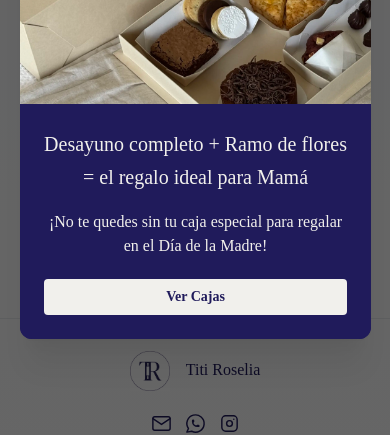
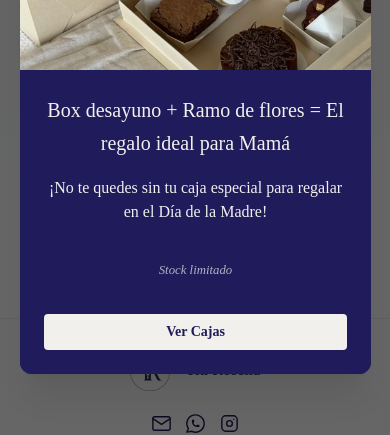
Before and after one commit to MarcosCasiraghi/TitiRoselia, a React (Create React App) app: page /productos in a window 390 px wide. Shown: the part 369-804 px from the top of the page. Built offline with nearby package versions, Linux system fonts and the light colour scheme; no server answers; the database is empty.

Commit message:
feat: texto stock limitado agregado

```diff
--- a/src/pages/product/product.js
+++ b/src/pages/product/product.js
@@ -179,6 +179,9 @@ function Product() {
                                                     <br />
                                                 </>
                                             )}
+                                            {product.category === "dia-de-la-madre" &&
+                                                <span className={styles.limitedEdition}>Stock limitado</span>
+                                            }
                                             <Button className={styles.contact_button} rightSection={<IconBrandWhatsapp size={20} />} component='a' href={link} target="_blank" rel="noopener noreferrer">
                                                 ¡Pedí ahora!
                                             </Button>
@@ -264,6 +267,9 @@ function Product() {
                                                     <br />
                                                 </>
                                             )}
+                                            {product.category === "dia-de-la-madre" &&
+                                                <span className={styles.limitedEdition}>Stock limitado</span>
+                                            }
                                             <Button className={styles.contact_button} rightSection={<IconBrandWhatsapp size={20} />} component='a' href={link} target="_blank" rel="noopener noreferrer">
                                                 ¡Pedí ahora!
                                             </Button>
--- a/src/pages/product/product.module.css
+++ b/src/pages/product/product.module.css
@@ -52,3 +52,22 @@
     text-decoration: underline;
     position: relative;
 }
+
+.limitedEdition {
+    position: static;
+    display: block;
+    margin: 0 0 1rem 0;
+    font-size: 0.85rem;
+    color: #201b5b;
+    font-style: italic;
+    text-align: left;
+}
+
+@media (max-width: 768px) {
+    .limitedEdition {
+        font-size: 0.8rem;
+        margin: 0 0 1rem 0;
+        text-align: center;
+    }
+
+}
--- a/src/pages/products/products.js
+++ b/src/pages/products/products.js
@@ -128,11 +128,13 @@ function Products() {
           {/* Right content side */}
           <div className={styles.modalText}>
             <Text size="xl" mb="md" className={styles.modalTitle}>
-              Desayuno completo + Ramo de flores = el regalo ideal para Mamá
+              Box desayuno + Ramo de flores = El regalo ideal para Mamá
             </Text>
             <Text size="md" mb="lg" className={styles.modalDescription}>
               ¡No te quedes sin tu caja especial para regalar en el Día de la Madre!
             </Text>
+            <span className={styles.modalLimitedEdition}>Stock limitado</span>
+            <br/>
             <Button
               fullWidth
               className={styles.modalButton}
--- a/src/pages/products/products.module.css
+++ b/src/pages/products/products.module.css
@@ -114,6 +114,19 @@
   display: flex;
   flex-direction: column;
   justify-content: center;
+  position: relative;
+  min-height: 250px;
+}
+
+.modalLimitedEdition {
+  position: static;
+  display: block;
+  margin: 1.2rem 0 0.5rem 0;
+  font-size: 0.85rem;
+  color: #f1f0ec;
+  opacity: 0.7;
+  font-style: italic;
+  text-align: left;
 }
 
 .modalTitle {
@@ -151,5 +164,12 @@
     flex: none;
     padding: 1.5rem;
     text-align: center; /* optional: center text on mobile */
+    position: relative;
+    min-height: 180px;
+  }
+  .modalLimitedEdition {
+    font-size: 0.8rem;
+    margin: 1rem 0 0.5rem 0;
+    text-align: center;
   }
 }
```
